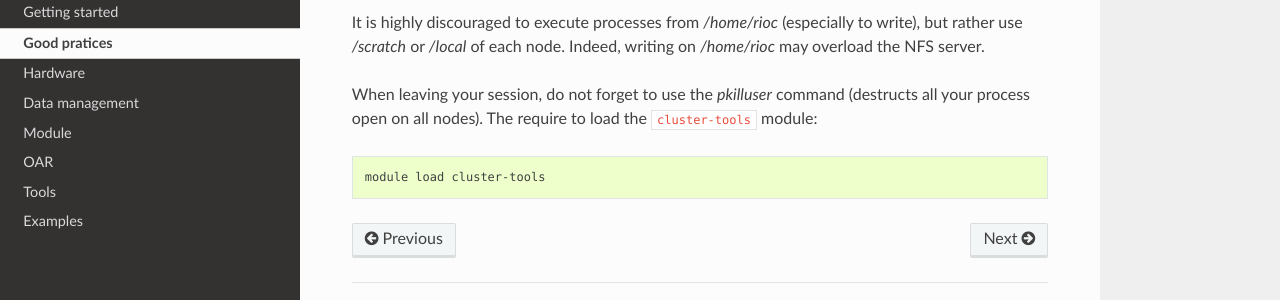
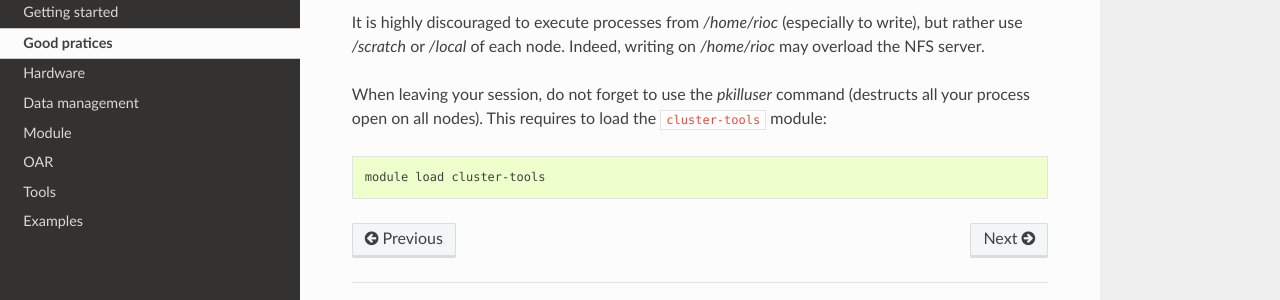
Before and after one commit to abertout/rioc, a Sphinx documentation site: the page built from doc/good_practices.rst, in a window 1280 px wide. Shown: the part 149-449 px from the top of the page. Built offline with Sphinx 7.4.7 and the Read the Docs theme 2.0.0, drawn with Linux system fonts in a browser that asks for light colours.

Commit message:
Fix typos

```diff
--- a/doc/good_practices.rst
+++ b/doc/good_practices.rst
@@ -6,7 +6,7 @@ write), but rather use `/scratch` or `/local` of each node. Indeed, writing on
 `/home/rioc` may overload the NFS server.
 
 When leaving your session, do not forget to use the `pkilluser` command
-(destructs all your process open on all nodes). The require to load the
+(destructs all your process open on all nodes). This requires to load the
 ``cluster-tools`` module:
 
 .. code-block:: bash
```
